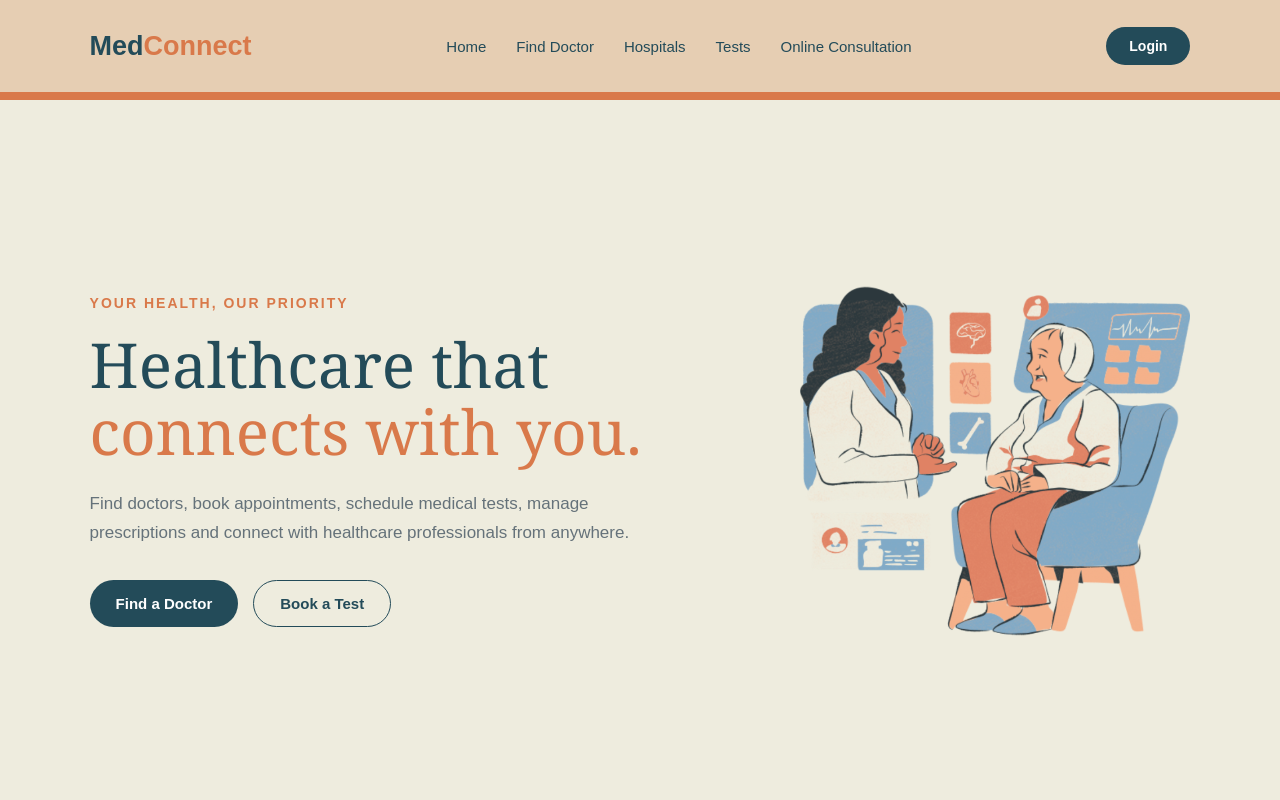
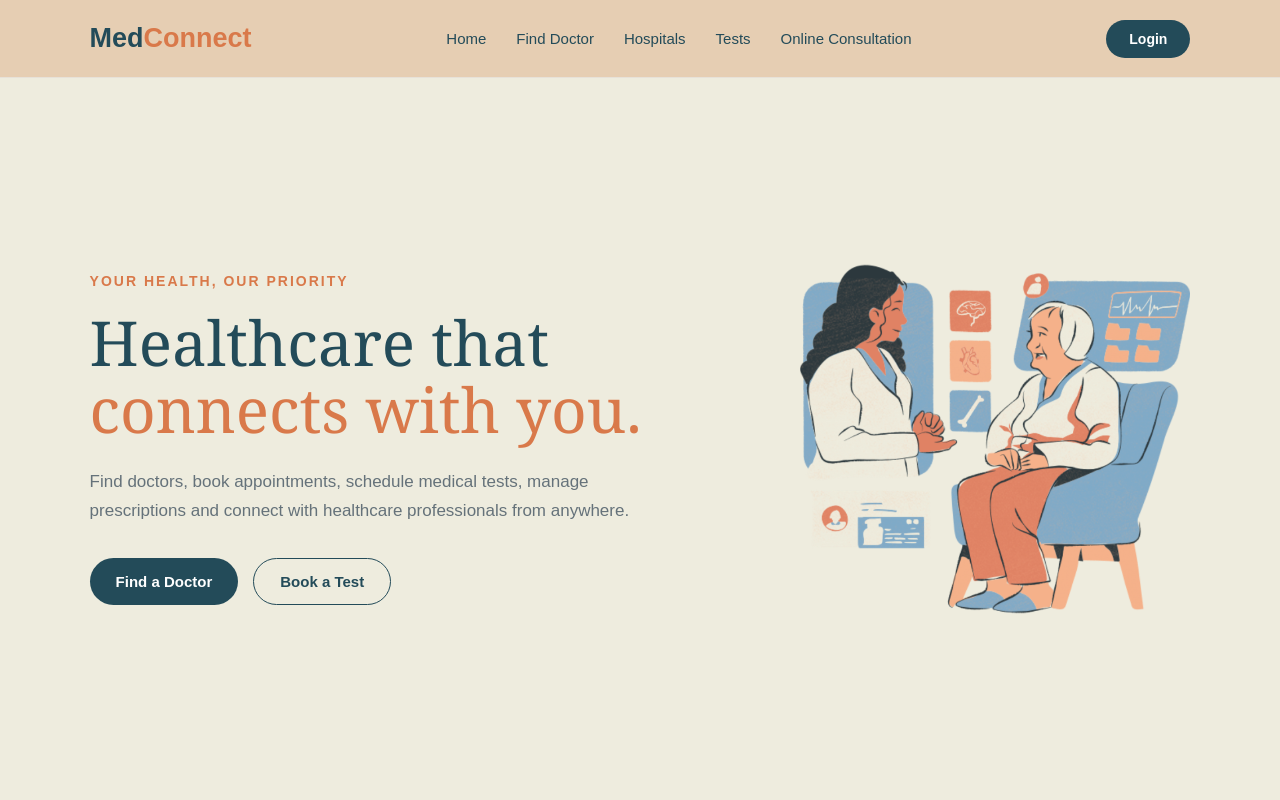
Before and after one commit to Apoorv1801/MedConnect, a React (Vite) app in the folder FrontEnd/: page / in a window 1280 px wide. Shown: the top 800 px of the page. Built offline with nearby package versions, Linux system fonts and the light colour scheme.

Commit message:
Revert "Update index.css"
This reverts commit fd4b7fcf7b9b649a62ffe1fd180316efbaa8cc25.

```diff
--- a/FrontEnd/src/index.css
+++ b/FrontEnd/src/index.css
@@ -24,14 +24,14 @@ button {
 
 .navbar {
   position: relative;
-  height: 100px;
+  height: 78px;
   padding: 0 7%;
   display: flex;
   align-items: center;
   justify-content: space-between;
 
   background: rgb(230, 206, 179);
-  border-bottom: 8px solid #d9794a;
+  border-bottom: 1px solid #e7e1d8;
 }
 
 .logo {
```
